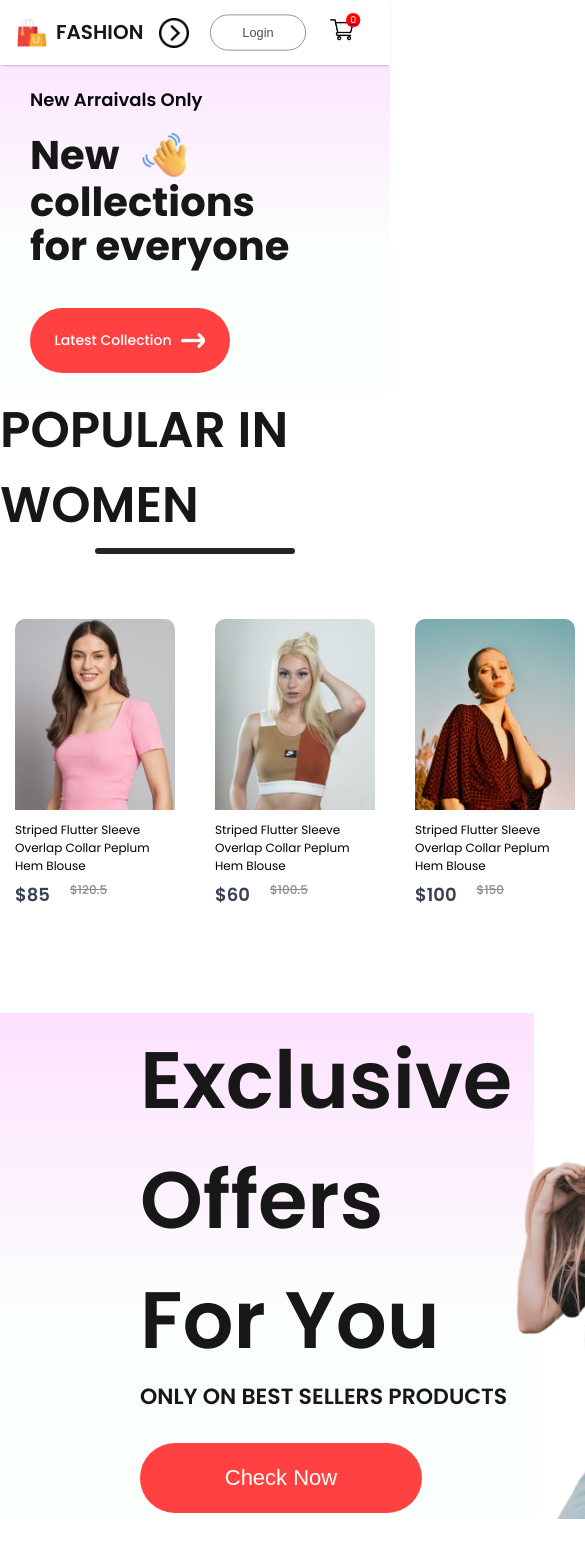
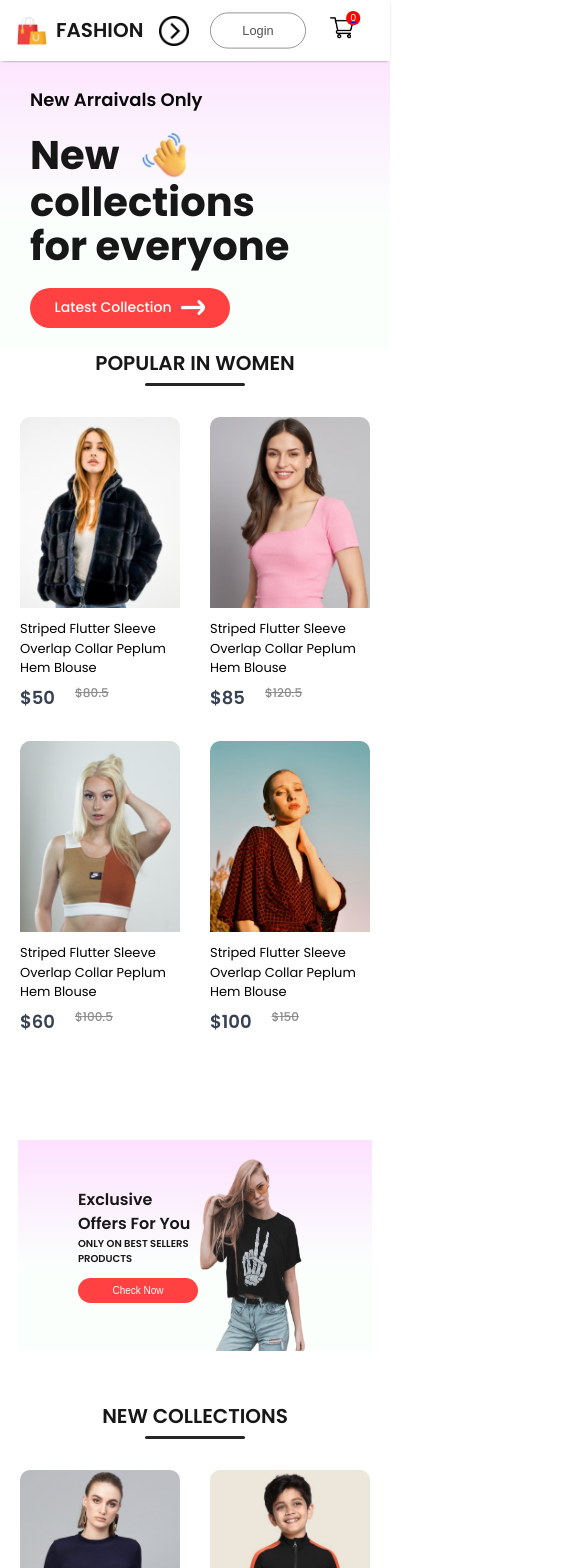
Before and after one commit to NA-Asraful-Khan/Fashion_Ecom, a React (Vite) app: page / in a window 390 px wide. Shown: the top 1568 px of the page, 585 px wide, since content can reach past the window. Built offline with nearby package versions, Linux system fonts and the light colour scheme.

Commit message:
Shop Page Responsive Done

```diff
--- a/src/App.jsx
+++ b/src/App.jsx
@@ -16,7 +16,7 @@ function App() {
 
   return (
     <div>
-      {/* <h2>3:16:06</h2> */}
+      {/* <h2>4:05:37</h2> */}
       <BrowserRouter>
         <Navbar />
         <div className='allContent'>
--- a/src/Components/Section/Section.css
+++ b/src/Components/Section/Section.css
@@ -28,3 +28,65 @@
     margin-top: 50px;
     gap:30px
 }
+
+@media(max-width:1280px){
+
+
+    .section h1{
+        font-size: 40px;
+    }
+    .section h1::after {
+        width: 160px;
+        height: 4px;
+    }
+
+    .section-item{
+        margin-top: 30px;
+        gap:20px
+    }
+
+}
+
+@media(max-width:1024px){
+    .section h1{
+        font-size: 30px;
+    }
+    .section h1::after {
+        width: 120px;
+        height: 3px;
+    }
+
+    .section-item{
+        margin-top: 20px;
+        gap:15px;
+
+    }
+
+}
+
+@media(max-width:800px){
+    .section{
+        gap: 6px;
+    }
+    .section h1{
+        font-size: 20px;
+    }
+    .section h1::after {
+        width: 100px;
+        height: 3px;
+    }
+
+    .section-item{
+        gap:10px;
+        grid-template-columns: 1fr 1fr 1fr;
+    }
+
+}
+
+@media(max-width:500px){
+    .section-item{
+        gap:20px;
+        grid-template-columns: 1fr 1fr;
+    }
+
+}
--- a/src/Components/Shared/Item/Item.css
+++ b/src/Components/Shared/Item/Item.css
@@ -67,11 +67,10 @@
 
 @media(max-width:800px){
     .item{
-        width: 120px;
-        font-size: 12px;
+        width: 145px;
     }
     .item img{
-        width: 120px;
+        width: 145px;
     }
 
     .itme-price-old{
--- a/src/Components/Shared/Navbar/Navbar.css
+++ b/src/Components/Shared/Navbar/Navbar.css
@@ -1,4 +1,4 @@
-.navbar{
+.navbar {
     display: flex;
     justify-content: space-around;
     padding: 16px;
@@ -8,21 +8,22 @@
     background: white;
     top: 0;
     align-items: center;
+    z-index: 10; /* Ensure navbar stays above other elements */
 }
 
-.nav-logo{
+.nav-logo {
     display: flex;
     align-items: center;
     gap: 10px;
 }
 
-.nav-logo p{
+.nav-logo p {
     color: #171717;
     font-size: 38px;
     font-weight: 600;
 }
 
-.nav-menu{
+.nav-menu {
     display: flex;
     align-items: center;
     list-style: none;
@@ -31,19 +32,23 @@
     font-size: 20px;
     font-weight: 500;
     padding: 0px;
+    transition: height 0.3s ease, opacity 0.3s ease;
+    /* overflow: hidden; */
+    height: 0;
+    /* opacity: 0; */
 }
 
-.nav-menu .nav-li{
+.nav-menu .nav-li {
     display: flex;
     flex-direction: column;
     align-items: center;
     justify-content: center;
-    gap:3px;
+    gap: 3px;
     cursor: pointer;
-    text-decoration: none
+    text-decoration: none;
 }
 
-.nav-menu hr{
+.nav-menu hr {
     border: none;
     width: 80%;
     height: 3px;
@@ -51,30 +56,30 @@
     background: #ff4141;
 }
 
-.nav-login-cart{
+.nav-login-cart {
     display: flex;
     align-items: center;
     gap: 45px;
 }
 
-.nav-login-cart button{
+.nav-login-cart button {
     width: 157px;
     height: 58px;
     outline: none;
     border: 1px solid #7a7a7a;
     border-radius: 75px;
-    color:#515151;
+    color: #515151;
     font-size: 20px;
     font-weight: 500;
     background-color: white;
     cursor: pointer;
 }
 
-.nav-login-cart button:active{
+.nav-login-cart button:active {
     background: #f3f3f3;
 }
 
-.nav-cart-count{
+.nav-cart-count {
     width: 22px;
     height: 22px;
     display: flex;
@@ -86,106 +91,106 @@
     font-size: 14px;
     background: red;
     color: white;
+}
 
-}
-.nav-dropdown{
+.nav-dropdown {
     width: 30px;
     height: 30px;
     display: none;
+    transition: transform 0.5s;
 }
 
-/* Responsive  */
+/* Responsive */
 
-@media(max-width:1280px){
-    .navbar{
+@media (max-width: 1280px) {
+    .navbar {
         padding: 12px 50px;
     }
-    .nav-logo img{
+    .nav-logo img {
         width: 40px;
     }
-    .nav-logo p{
+    .nav-logo p {
         font-size: 25px;
     }
-    .nav-menu{
-        gap:30px;
+    .nav-menu {
+        gap: 30px;
         font-size: 16px;
     }
-    .nav-login-cart{
+    .nav-login-cart {
         gap: 30px;
     }
-    .nav-login-cart button{
+    .nav-login-cart button {
         width: 120px;
         height: 45px;
         font-size: 16px;
     }
-
-    .nav-cart-count{
+    .nav-cart-count {
         margin-left: -40px;
         font-size: 12px;
     }
 }
 
-@media(max-width:1024px){
-    .navbar{
+@media (max-width: 1024px) {
+    .navbar {
         padding: 12px 30px;
     }
-    .nav-menu{
-        gap:25px;
+    .nav-menu {
+        gap: 25px;
         font-size: 14px;
     }
-    .nav-login-cart img{
+    .nav-login-cart img {
         width: 30px;
     }
-    .nav-cart-count{
+    .nav-cart-count {
         width: 18px;
         height: 18px;
-        margin-top:-25px
+        margin-top: -25px;
     }
 }
 
-@media(max-width:800px){
-    .navbar{
+@media (max-width: 800px) {
+    .navbar {
         padding: 10px 0px;
     }
-
-    .nav-dropdown{
+    .nav-dropdown {
         display: block;
-        rotate: -90deg;
-        transition: 0.5s;
+        transform: rotate(-90deg);
     }
-
-    .nav-menu{
-        display: none;
-        height: 80px;
+    .nav-menu {
+        display: flex;
+        flex-direction: column;
+        align-items: center;
+        justify-content: center;
+        height: 0;
         width: 100%;
         position: absolute;
         background-color: white;
-        justify-content: center;
         top: 60px;
+        transition: height 0.3s ease, opacity 0.3s ease;
+        opacity: 0;
     }
-
-    .nav-menu-visible{
-        display: flex;
+    .nav-menu-visible {
+        height: 200px; /* Adjust based on the number of items */
+        opacity: 1;
     }
-    .nav-dropdown.open{
-        transform: rotate(90deg);
+    .nav-dropdown.open {
+        transform: rotate(0deg);
     }
-
 }
 
-@media(max-width:500px) {
-    .navbar{
-        width: 8px 0px;
+@media (max-width: 500px) {
+    .navbar {
+        padding: 8px 0px;
         gap: 0;
     }
-    .nav-logo{
+    .nav-logo {
         transform: scale(0.8);
     }
-    .nav-menu{
+    .nav-menu {
         height: 70px;
         top: 50px;
     }
-    .nav-login-cart{
+    .nav-login-cart {
         transform: scale(0.8);
     }
 }
--- a/src/Components/Shared/Navbar/Navbar.jsx
+++ b/src/Components/Shared/Navbar/Navbar.jsx
@@ -1,67 +1,83 @@
-import './Navbar.css'
-import logo from '../../Assets/logo.png'
-import cart_icon from '../../Assets/cart_icon.png'
-import { useContext, useEffect, useRef, useState } from 'react'
-import { Link, useLocation } from 'react-router-dom'
-import { ShopContext } from '../../../Context/ShopContext'
-import nav_dropdown from '../../Assets/nav_dropdown.png'
+import './Navbar.css';
+import logo from '../../Assets/logo.png';
+import cart_icon from '../../Assets/cart_icon.png';
+import { useContext, useEffect, useRef, useState } from 'react';
+import { Link, useLocation } from 'react-router-dom';
+import { ShopContext } from '../../../Context/ShopContext';
+import nav_dropdown from '../../Assets/nav_dropdown.png';
+
 export const Navbar = () => {
-    const [menu, setMenu] = useState('')
-    const {getTotalCartItems}=useContext(ShopContext)
+    const [menu, setMenu] = useState('');
+    const { getTotalCartItems } = useContext(ShopContext);
     let location = useLocation();
-    const path =location.pathname
+    const path = location.pathname;
+
+    const navbarRef = useRef();
+    const menuRef = useRef();
+    const dropdownRef = useRef();
+
     useEffect(() => {
         if (path === '/Mens') {
             setMenu('Mens');
-        }else if(path === '/Womens') {
+        } else if (path === '/Womens') {
             setMenu('Womens');
-        }else if(path === '/Kids') {
+        } else if (path === '/Kids') {
             setMenu('Kids');
-        }else if(path === '/') {
+        } else if (path === '/') {
             setMenu('Shop');
-        }else{
-            setMenu('')
+        } else {
+            setMenu('');
         }
     }, [path]);
 
-    const menuRef = useRef()
-    const dropdown_toggle = (e)=>{
+    const dropdown_toggle = () => {
         menuRef.current.classList.toggle('nav-menu-visible');
-        e.target.classList.toggle('open')
+        dropdownRef.current.classList.toggle('open');
+    };
+
+    const handleClickOutside = (event) => {
+        if (navbarRef.current && !navbarRef.current.contains(event.target)) {
+            menuRef.current.classList.remove('nav-menu-visible');
+            dropdownRef.current.classList.remove('open');
+        }
+    };
+
+    useEffect(() => {
+        document.addEventListener('mousedown', handleClickOutside);
+        return () => {
+            document.removeEventListener('mousedown', handleClickOutside);
+        };
+    }, []);
+
+    const handleNavMenuClick=()=>{
+        menuRef.current.classList.remove('nav-menu-visible');
+        dropdownRef.current.classList.remove('open');
     }
+
     return (
-        <div className='navbar'>
+        <div className='navbar' ref={navbarRef}>
             <div className="nav-logo">
-                <img src={logo} alt="" />
+                <img src={logo} alt="Logo" />
                 <p>FASHION</p>
             </div>
-            <img className='nav-dropdown' src={nav_dropdown} onClick={dropdown_toggle} alt="" />
+            <img className='nav-dropdown' src={nav_dropdown} onClick={dropdown_toggle} ref={dropdownRef} alt="Dropdown" />
             <ul ref={menuRef} className="nav-menu">
-                <Link className='nav-li' onClick={() => { setMenu("Shop") }} to='/'>Shop {menu === "Shop" ? <hr /> : <></>}</Link>
-
-                <Link className='nav-li' to='/Mens'>Mens {menu === "Mens" ? <hr /> : <></>}</Link>
-
-                <Link className='nav-li' to='/Womens'>Womens {menu === "Womens" ? <hr /> : <></>}</Link>
-
-                <Link className='nav-li' to='/Kids'>Kids {menu === "Kids" ? <hr /> : <></>}</Link>
-
+                <Link className='nav-li' onClick={handleNavMenuClick} to='/'>Shop {menu === "Shop" ? <hr /> : <></>}</Link>
+                <Link className='nav-li' onClick={handleNavMenuClick} to='/Mens'>Mens {menu === "Mens" ? <hr /> : <></>}</Link>
+                <Link className='nav-li' onClick={handleNavMenuClick} to='/Womens'>Womens {menu === "Womens" ? <hr /> : <></>}</Link>
+                <Link className='nav-li' onClick={handleNavMenuClick} to='/Kids'>Kids {menu === "Kids" ? <hr /> : <></>}</Link>
             </ul>
-
             <div className="nav-login-cart">
-
                 <Link to="/Login" onClick={() => { setMenu("") }}>
                     <button>Login</button>
                 </Link>
-                <Link to="/cart" onClick={() => { setMenu("") }} >
-                    <img src={cart_icon} alt="" />
+                <Link to="/cart" onClick={() => { setMenu("") }}>
+                    <img src={cart_icon} alt="Cart" />
                 </Link>
                 <Link to="/cart" onClick={() => { setMenu("") }}>
                     <div className="nav-cart-count">{getTotalCartItems()}</div>
                 </Link>
-
-
             </div>
         </div>
-
-    )
-}
+    );
+};
--- a/src/Components/Shop_Page/Hero/Hero.css
+++ b/src/Components/Shop_Page/Hero/Hero.css
@@ -177,8 +177,9 @@
 
     .hero-latest-btn{
         width: 200px;
-        height: 45px;
+        height: 20px;
         font-size: 14px;
+        margin-top: 0px;
     }
 
     .hero-right img{
--- a/src/Components/Shop_Page/Offers/Offer.css
+++ b/src/Components/Shop_Page/Offers/Offer.css
@@ -51,3 +51,104 @@
     justify-content: center;
     padding-top: 50px;
 }
+
+@media (max-width:1280px) {
+    .offers{
+        width: 80%;
+        padding: 0px 80px;
+        margin-bottom: 120px;
+    }
+    .offers-left h1{
+        font-size: 40px;
+    }
+    .offers-left p{
+        font-size: 18px;
+    }
+    .offers-right img{
+        width: 300px;
+    }
+    .offers-left button{
+        width: 220px;
+        height: 50px;
+        font-size: 18px;
+    }
+
+    .offers-right{
+        padding-top: 30px;
+    }
+
+
+}
+@media (max-width:1024px) {
+    .offers{
+        width: 80%;
+        padding: 0px 60px;
+        margin-bottom: 80px;
+        height: 40vh;
+    }
+    .offers-left h1{
+        font-size: 30px;
+    }
+    .offers-left p{
+        font-size: 16px;
+    }
+    .offers-right img{
+        width: 200px;
+    }
+    .offers-left button{
+        width: 160px;
+        height: 40px;
+        font-size: 16px;
+    }
+
+    .offers-right{
+        padding-top: 10px;
+    }
+
+
+}
+
+@media (max-width:800px) {
+    .offers{
+        width: 70%;
+        margin-bottom: 60px;
+    }
+    .offers-left h1{
+        font-size: 22px;
+    }
+    .offers-left p{
+        font-size: 13px;
+    }
+    .offers-right img{
+        width: 180px;
+    }
+    .offers-left button{
+        width: 140px;
+        height: 30px;
+        font-size: 12px;
+    }
+
+}
+@media (max-width:500px) {
+    .offers{
+        width: 60%;
+        height: 25vh;
+        margin-bottom: 50px;
+    }
+    .offers-left h1{
+        font-size: 16px;
+    }
+    .offers-left p{
+        font-size: 10px;
+    }
+    .offers-right img{
+        width: 120px;
+    }
+    .offers-left button{
+        width: 120px;
+        height: 25px;
+        font-size: 10px;
+        margin-top: 12px;
+    }
+
+}
```
Also changed, not shown: src/Components/Shared/Footer/Footer.css (+29 -0 lines), src/Components/Shop_Page/NewsLetter/NewsLetter.css (+109 -0 lines).
